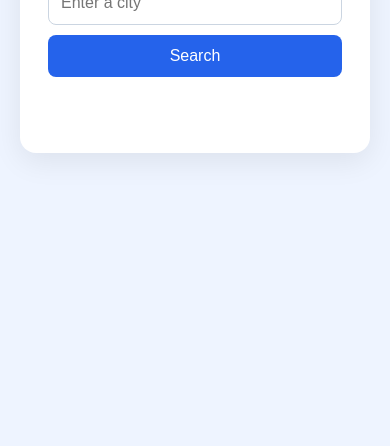
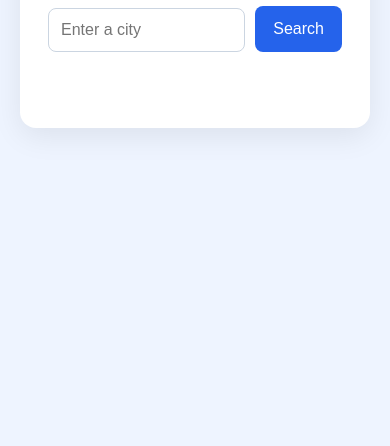
Before and after one commit to vinn-devv/Weather-App, a plain HTML site: page index.html in a window 390 px wide. Shown: the part 398-844 px from the top of the page. Drawn offline with Linux system fonts and the light colour scheme.

Commit message:
Improve responsive weather search form

```diff
--- a/styles.css
+++ b/styles.css
@@ -221,3 +221,30 @@ button {
     font-size: 42px;
   }
 }
+
+#search-form {
+  display: grid;
+  grid-template-columns: minmax(0, 1fr) auto;
+  gap: 10px;
+  align-items: end;
+}
+
+#search-form label {
+  grid-column: 1 / -1;
+}
+
+#search-button {
+  min-height: 46px;
+  padding: 12px 18px;
+  white-space: nowrap;
+}
+
+@media (max-width: 380px) {
+  #search-form {
+    grid-template-columns: 1fr;
+  }
+
+  #search-button {
+    width: 100%;
+  }
+}
```
